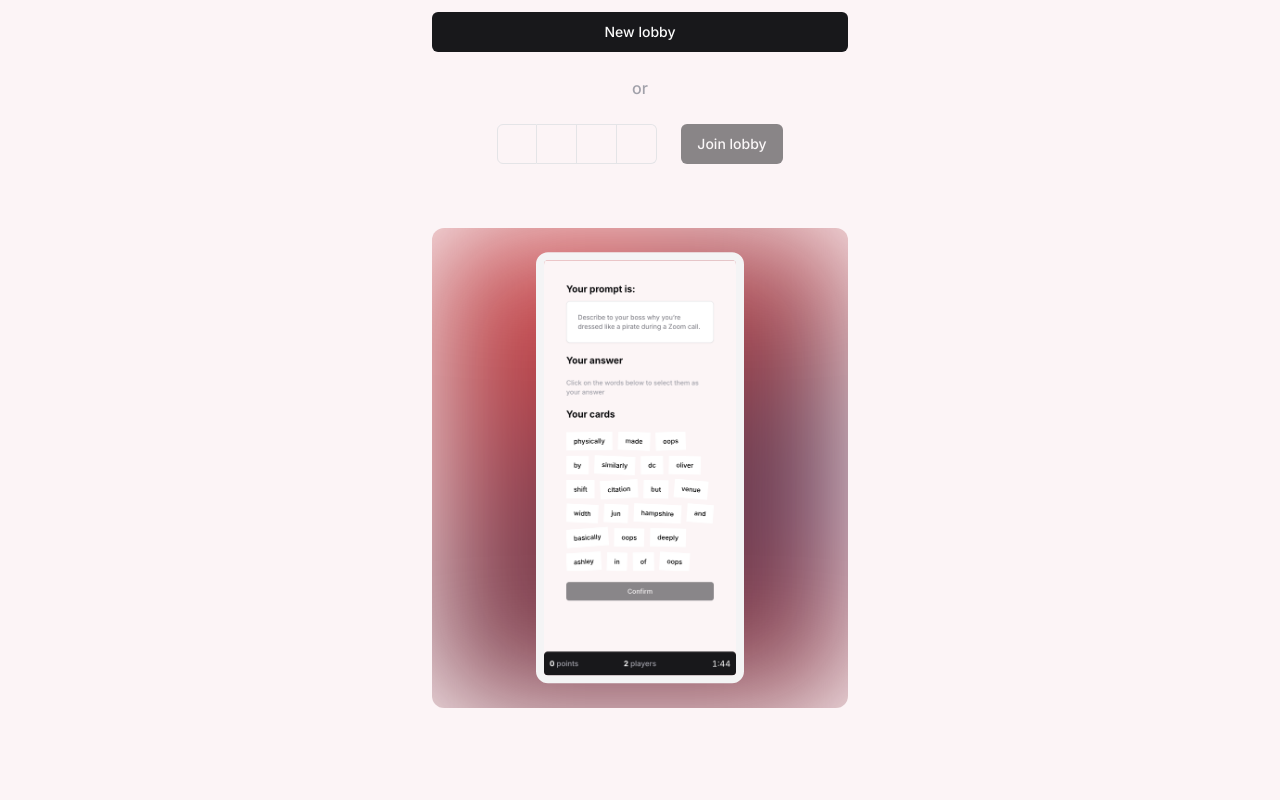
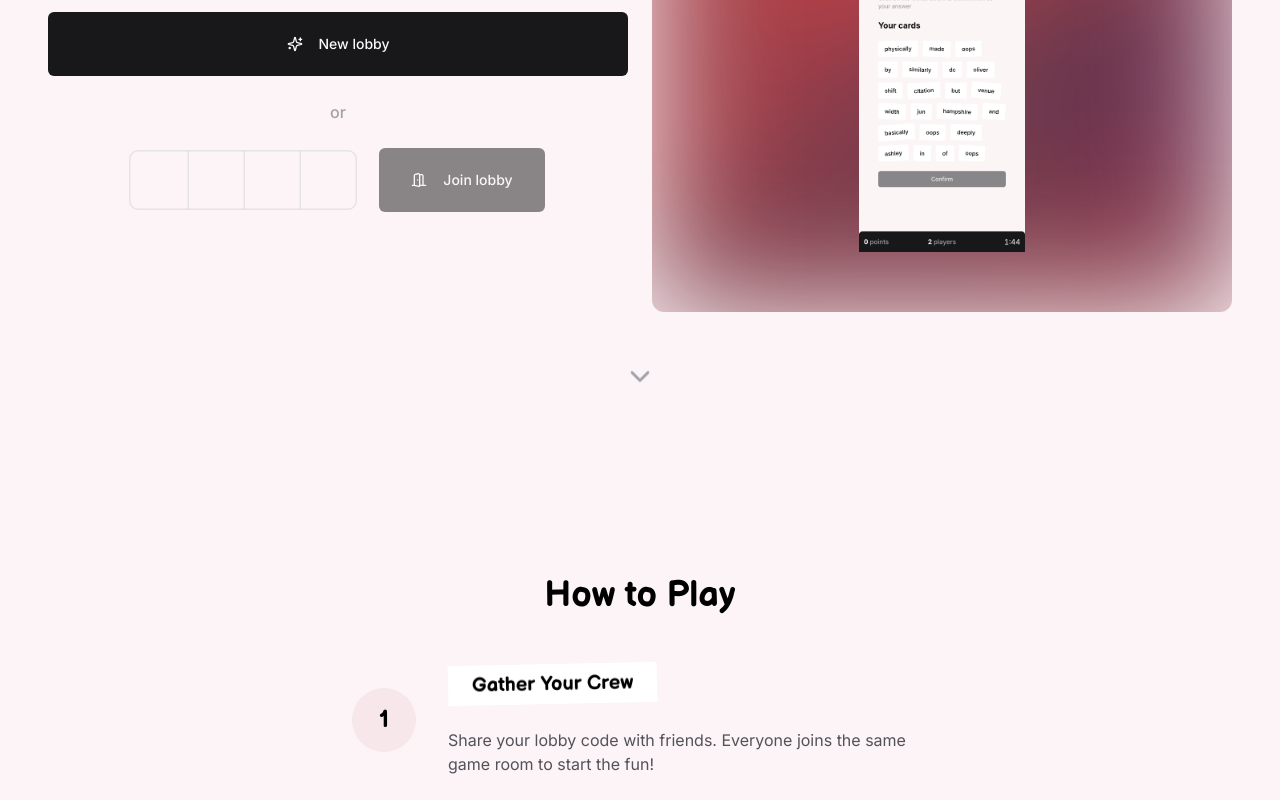
Before and after one commit to vantezzen/patchnotes, a Next.js app: page / in a window 1280 px wide. Shown: the part 360-1160 px from the top of the page. Built offline with nearby package versions, Linux system fonts and the light colour scheme.

Commit message:
Update landing page

```diff
--- a/src/app/page.tsx
+++ b/src/app/page.tsx
@@ -4,7 +4,7 @@ import HowToPlay from "@/components/landing/HowToPlay";
 
 export default function Home() {
   return (
-    <div className="text-black min-h-screen max-w-lg mx-auto">
+    <div className="text-black min-h-screen max-w-lg lg:max-w-none mx-auto">
       <Hero />
       <HowToPlay />
       <Footer />
--- a/src/components/game/WordSnippet.tsx
+++ b/src/components/game/WordSnippet.tsx
@@ -1,3 +1,4 @@
+"use client";
 import React, { useState } from "react";
 import { Button } from "../ui/button";
 import { randomBetween } from "@/lib/utils";
--- a/src/components/landing/Hero.tsx
+++ b/src/components/landing/Hero.tsx
@@ -10,13 +10,15 @@ import Serif from "../Serif";
 
 import { createRandomLobbyCode } from "@/lib/game/utils";
 import { InputOTP, InputOTPGroup, InputOTPSlot } from "../ui/input-otp";
+import { ChevronDown, DoorOpen, Sparkles } from "lucide-react";
 
 function Hero() {
   const randomLobby = createRandomLobbyCode();
   const [lobbyCode, setLobbyCode] = React.useState("");
 
   return (
-    <div className="pt-32 max-w-6xl mx-auto p-12 text-center">
+    <div className="pt-32 max-w-6xl lg:max-w-none mx-auto p-12 text-center lg:grid lg:grid-cols-2 lg:gap-6">
+      <div className="">
         <Image
           src={logo}
           alt="Patch Notes Logo"
@@ -47,7 +49,10 @@ function Hero() {
 
         <div className="mt-8 flex gap-6 flex-col">
           <Link href={`/game/${randomLobby}`}>
-          <Button className="w-full">New lobby</Button>
+            <Button className="w-full p-8">
+              <Sparkles size={16} className="mr-2" />
+              New lobby
+            </Button>
           </Link>
 
           <div className="text-center text-zinc-400 font-medium">or</div>
@@ -57,18 +62,23 @@ function Hero() {
               maxLength={4}
               value={lobbyCode}
               onChange={(val) => setLobbyCode(val)}
+              className="scale-150"
             >
               <InputOTPGroup>
-              <InputOTPSlot index={0} autoFocus />
-              <InputOTPSlot index={1} />
-              <InputOTPSlot index={2} />
-              <InputOTPSlot index={3} />
+                <InputOTPSlot index={0} autoFocus className="scale-150 mx-2" />
+                <InputOTPSlot index={1} className="scale-150 mx-2" />
+                <InputOTPSlot index={2} className="scale-150 mx-2" />
+                <InputOTPSlot index={3} className="scale-150 mx-2" />
               </InputOTPGroup>
             </InputOTP>
 
             <Link href={lobbyCode.length === 4 ? `/game/${lobbyCode}` : "#"}>
-            <Button disabled={lobbyCode.length !== 4}>Join lobby</Button>
+              <Button disabled={lobbyCode.length !== 4} className="p-8">
+                <DoorOpen size={16} className="mr-2" />
+                Join lobby
+              </Button>
             </Link>
+          </div>
         </div>
       </div>
 
@@ -83,8 +93,11 @@ function Hero() {
         <Image
           src={gameImage}
           alt="SparkTunes screen"
-          className="absolute w-1/2 top-1/2 left-1/2 transform -translate-x-1/2 -translate-y-1/2 border-8 border-zinc-100 rounded-xl"
+          className="absolute w-1/2 h-3/4 top-1/2 left-1/2 transform -translate-x-1/2 -translate-y-1/2 rounded-xl object-contain"
         />
+      </div>
+      <div className="mx-auto col-span-2">
+        <ChevronDown size={32} className="mt-8 text-zinc-400 animate-bounce" />
       </div>
     </div>
   );
--- a/src/components/landing/HowToPlay.tsx
+++ b/src/components/landing/HowToPlay.tsx
@@ -3,7 +3,7 @@ import Serif from "../Serif";
 import { Button } from "../ui/button";
 import { createRandomLobbyCode } from "@/lib/game/utils";
 import Image, { StaticImageData } from "next/image";
-
+import WordSnippet from "../game/WordSnippet";
 
 export default function HowToPlay() {
   return (
@@ -73,7 +73,7 @@ function Step({
   image?: StaticImageData;
 }) {
   return (
-    <div className="flex gap-8 items-center">
+    <div className="flex gap-8 items-center max-w-xl mx-auto">
       <div className="w-16 h-16 rounded-full bg-brand-100 flex items-center justify-center flex-shrink-0">
         <Serif>
           <span className="text-2xl font-bold">{number}</span>
@@ -82,9 +82,11 @@ function Step({
 
       <div className="flex-1">
         <Serif>
-          <h3 className="text-2xl font-bold mb-2">{title}</h3>
+          <WordSnippet>
+            <h3 className="text-xl font-bold m-2">{title}</h3>
+          </WordSnippet>
         </Serif>
-        <p className="text-zinc-600">{description}</p>
+        <p className="text-zinc-600 mt-6">{description}</p>
       </div>
 
       {image && (
```
Lines whose indentation alone changed are shown as unchanged.
